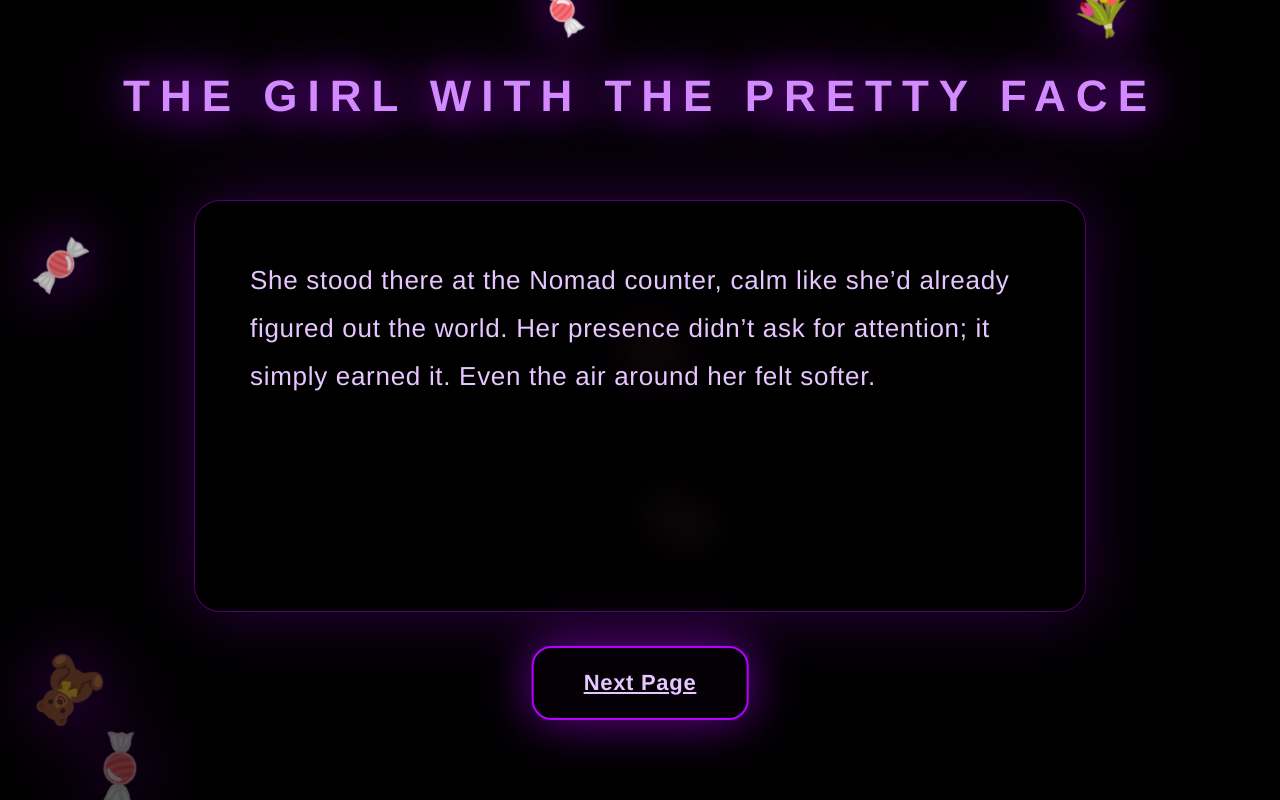
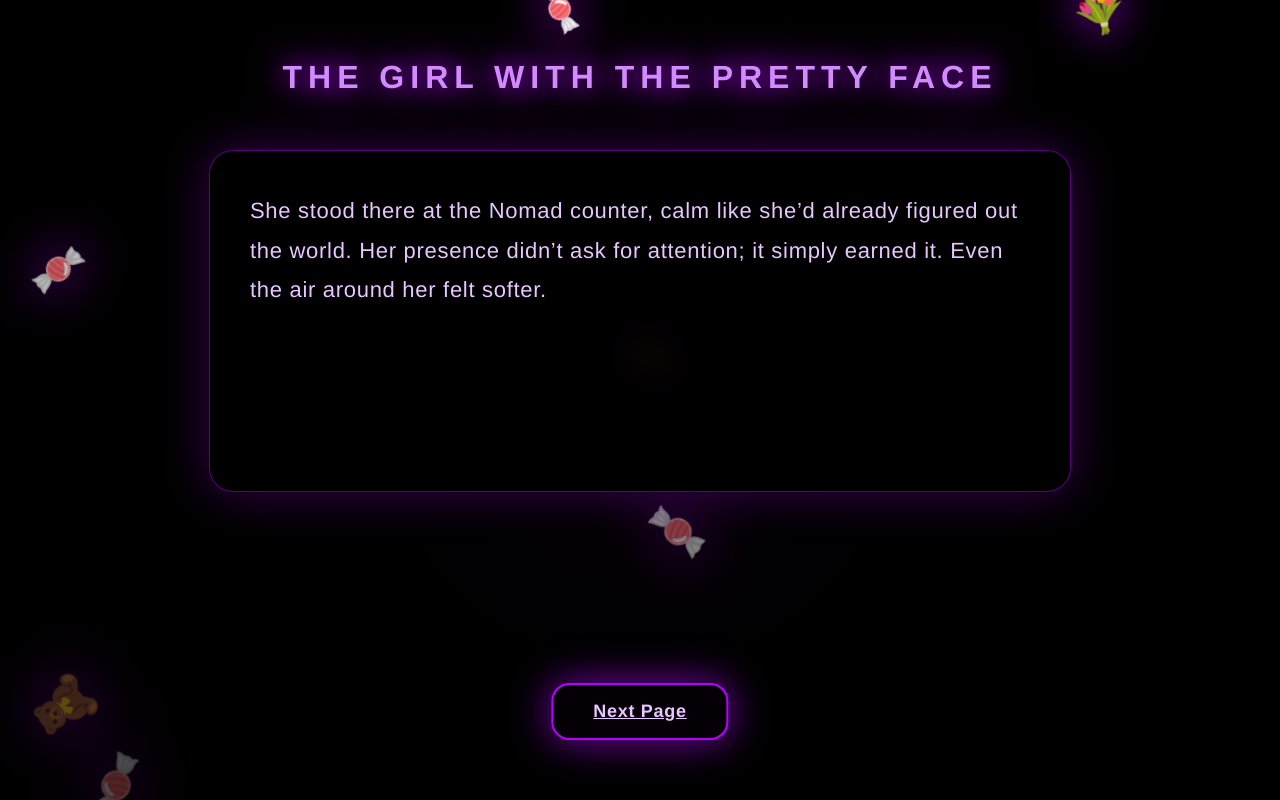
Before and after one commit to boardwalkclay1/PrettyFace, a plain HTML site: page index.html in a window 1280 px wide. Drawn offline with Linux system fonts and the light colour scheme.

Commit message:
Update style.css

```diff
--- a/style.css
+++ b/style.css
@@ -1,55 +1,50 @@
 /* ---------------------------------------------------------
-   GLOBAL — PURE BLACK NEBULA
+   GLOBAL — HARD BLACK, NO LEAKS
 --------------------------------------------------------- */
-body {
+html, body {
     margin: 0;
     padding: 0;
-    background: #000;
-    color: #e8c6ff;
+    height: 100%;
+    background: #000;          /* hard black */
+    color: #e8c6ff;            /* soft neon text */
     font-family: "Helvetica", sans-serif;
     overflow: hidden;
     letter-spacing: 0.7px;
     position: relative;
 }
 
-/* Cosmic grain */
+/* optional grain, very subtle, no white wash */
 body::after {
     content: "";
     position: fixed;
     inset: 0;
     pointer-events: none;
-    background: repeating-radial-gradient(
-        circle,
-        rgba(180, 0, 255, 0.03) 0,
-        rgba(180, 0, 255, 0.03) 1px,
-        transparent 1px,
-        transparent 5px
-    );
-    opacity: 0.07;
+    background: radial-gradient(circle, rgba(180,0,255,0.06) 0, transparent 55%);
+    opacity: 0.18;
     mix-blend-mode: screen;
     z-index: 1;
 }
 
 /* ---------------------------------------------------------
-   TITLE — cosmic bloom
+   TITLE — floating neon
 --------------------------------------------------------- */
 #title {
     text-align: center;
-    font-size: 44px;
+    font-size: 32px;
     margin-top: 20px;
-    letter-spacing: 10px;
+    letter-spacing: 6px;
     position: fixed;
-    top: 30px;
+    top: 24px;
     width: 100%;
     z-index: 20;
     color: #d38aff;
-    text-shadow: 0 0 40px #b300ff, 0 0 80px #b300ff;
+    text-shadow: 0 0 26px #b300ff, 0 0 52px #b300ff;
     animation: titleFloat 6s ease-in-out infinite alternate;
 }
 
 @keyframes titleFloat {
     from { transform: translateY(0); }
-    to { transform: translateY(22px); }
+    to { transform: translateY(16px); }
 }
 
 /* ---------------------------------------------------------
@@ -57,7 +52,7 @@ body::after {
 --------------------------------------------------------- */
 #poemContainer {
     position: absolute;
-    top: 200px;
+    top: 150px;
     width: 100%;
     display: flex;
     justify-content: center;
@@ -65,25 +60,25 @@ body::after {
 }
 
 /* ---------------------------------------------------------
-   PAGE — nebula glass + transitions
+   PAGE — black glass + transitions
 --------------------------------------------------------- */
 .page {
     width: 82%;
     max-width: 780px;
-    min-height: 300px;
-    padding: 55px;
-    background: rgba(0,0,0,0.85);
-    border-radius: 26px;
-    border: 1px solid rgba(180,0,255,0.45);
-    font-size: 26px;
-    line-height: 1.85;
+    min-height: 260px;
+    padding: 40px;
+    background: rgba(0,0,0,0.92);                 /* almost pure black */
+    border-radius: 24px;
+    border: 1px solid rgba(180,0,255,0.5);
+    font-size: 22px;
+    line-height: 1.8;
     opacity: 0;
-    transform: translateY(80px) scale(0.88);
+    transform: translateY(60px) scale(0.9);
     transition:
-        opacity 1.4s ease,
-        transform 1.4s ease;
-    backdrop-filter: blur(18px);
-    box-shadow: 0 0 70px rgba(180,0,255,0.25);
+        opacity 0.9s ease,
+        transform 0.9s ease;
+    backdrop-filter: blur(14px);
+    box-shadow: 0 0 50px rgba(180,0,255,0.3);
 }
 
 /* FLOAT IN */
@@ -95,45 +90,52 @@ body::after {
 /* FLOAT OUT */
 .page.page-out {
     opacity: 0;
-    transform: translateY(-80px) scale(0.88);
+    transform: translateY(-60px) scale(0.9);
 }
 
 /* ---------------------------------------------------------
-   NEXT BUTTON — nebula core
+   NEXT BUTTON — dark core
 --------------------------------------------------------- */
 #nextBtn {
     position: fixed;
-    bottom: 80px;
+    bottom: 60px;
     left: 50%;
     transform: translateX(-50%);
-    padding: 22px 50px;
-    background: #050005;
+    padding: 16px 40px;
+    background: #050005;              /* dark, not gray */
     color: #e8c6ff;
     border: 2px solid #b300ff;
-    border-radius: 20px;
-    font-size: 22px;
+    border-radius: 18px;
+    font-size: 18px;
     cursor: pointer;
     z-index: 20;
     font-weight: bold;
-    box-shadow: 0 0 50px rgba(180,0,255,0.6);
-    transition: transform 0.3s ease, box-shadow 0.3s ease;
+    box-shadow: 0 0 40px rgba(180,0,255,0.7);
+    transition: transform 0.25s ease, box-shadow 0.25s ease;
 }
 
 #nextBtn:hover {
-    transform: translateX(-50%) scale(1.15);
-    box-shadow: 0 0 90px rgba(180,0,255,1);
+    transform: translateX(-50%) scale(1.08);
+    box-shadow: 0 0 80px rgba(180,0,255,1);
 }
 
 /* ---------------------------------------------------------
-   FALLING ITEMS — cosmic drift
+   FALLING ITEMS — candy, bears, flowers
 --------------------------------------------------------- */
+#candyRain,
+#floatingItems {
+    position: fixed;
+    inset: 0;
+    pointer-events: none;
+    z-index: 4;
+}
+
 .falling {
     position: fixed;
     top: -80px;
-    font-size: 44px;
-    animation: fall 6s linear forwards;
-    z-index: 4;
-    filter: drop-shadow(0 0 25px #b300ff);
+    font-size: 40px;
+    animation: fall 5.5s linear forwards;
+    filter: drop-shadow(0 0 22px #b300ff);
 }
 
 @keyframes fall {
@@ -142,17 +144,17 @@ body::after {
         opacity: 1;
     }
     100% {
-        transform: translateY(160vh) rotate(360deg) scale(1.6);
+        transform: translateY(150vh) rotate(360deg) scale(1.5);
         opacity: 0;
     }
 }
 
 /* ---------------------------------------------------------
-   FINAL FLOWER — nebula bloom
+   FINAL FLOWER — optional
 --------------------------------------------------------- */
 #finalFlower {
     position: fixed;
-    bottom: 150px;
+    bottom: 130px;
     width: 100%;
     text-align: center;
     z-index: 15;
@@ -164,20 +166,20 @@ body::after {
 
 .cssFlower {
     position: relative;
-    width: 220px;
-    height: 220px;
+    width: 200px;
+    height: 200px;
     margin: 0 auto;
-    animation: floatUp 5s ease-in-out infinite, glow 3.5s infinite alternate;
+    animation: floatUp 4.8s ease-in-out infinite, glow 3.2s infinite alternate;
 }
 
 .cssFlower .petal {
     position: absolute;
-    width: 90px;
-    height: 150px;
+    width: 80px;
+    height: 140px;
     background: radial-gradient(circle at 40% 40%, #d38aff, #b300ff);
     border-radius: 50% 50% 42% 42%;
-    top: 35px;
-    left: 65px;
+    top: 32px;
+    left: 60px;
     transform-origin: bottom center;
 }
 
@@ -190,35 +192,35 @@ body::after {
 
 .cssFlower .center {
     position: absolute;
-    width: 110px;
-    height: 110px;
+    width: 100px;
+    height: 100px;
     background: radial-gradient(circle, #f5d6ff, #d38aff);
     border-radius: 50%;
     top: 55px;
     left: 55px;
-    box-shadow: 0 0 50px #b300ff;
+    box-shadow: 0 0 40px #b300ff;
 }
 
 @keyframes glow {
-    from { filter: drop-shadow(0 0 25px #b300ff); }
-    to { filter: drop-shadow(0 0 70px #b300ff); }
+    from { filter: drop-shadow(0 0 22px #b300ff); }
+    to { filter: drop-shadow(0 0 60px #b300ff); }
 }
 
 @keyframes floatUp {
     from { transform: translateY(0); }
-    to { transform: translateY(-22px); }
+    to { transform: translateY(-18px); }
 }
 
 /* ---------------------------------------------------------
-   DOWNLOAD LINK — nebula shimmer
+   DOWNLOAD LINK
 --------------------------------------------------------- */
 #downloadLink {
     display: block;
-    margin-top: 35px;
+    margin-top: 30px;
     color: #d38aff;
-    font-size: 22px;
+    font-size: 20px;
     text-decoration: underline;
-    text-shadow: 0 0 25px #b300ff;
+    text-shadow: 0 0 22px #b300ff;
     transition: opacity 0.3s ease;
 }
 
```
